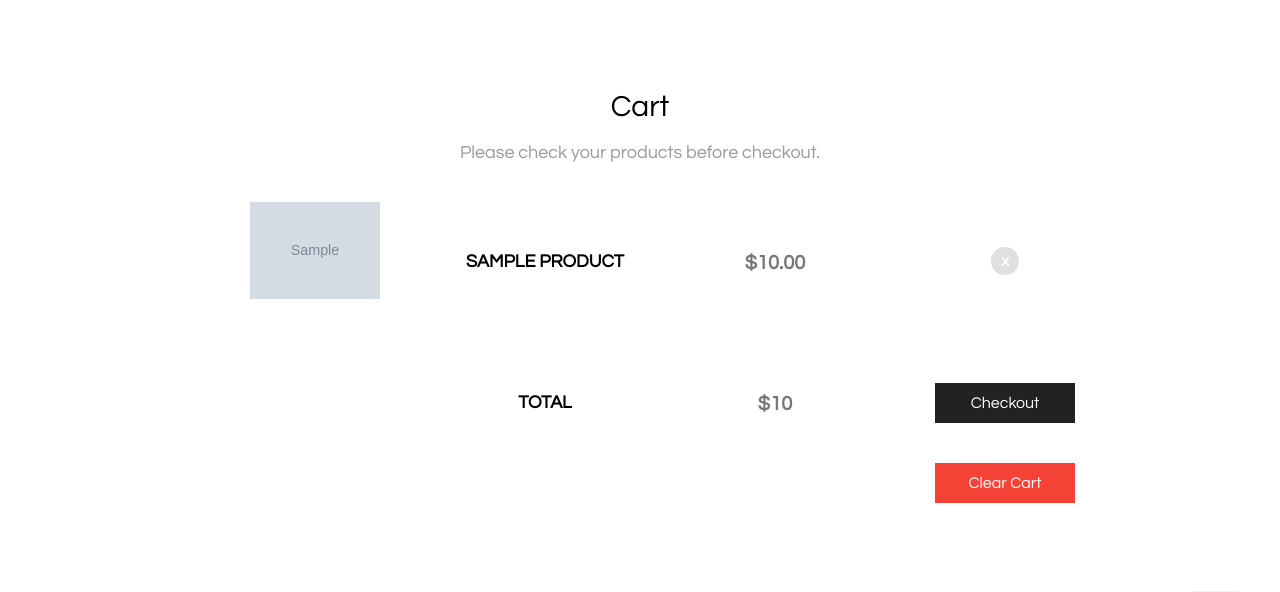
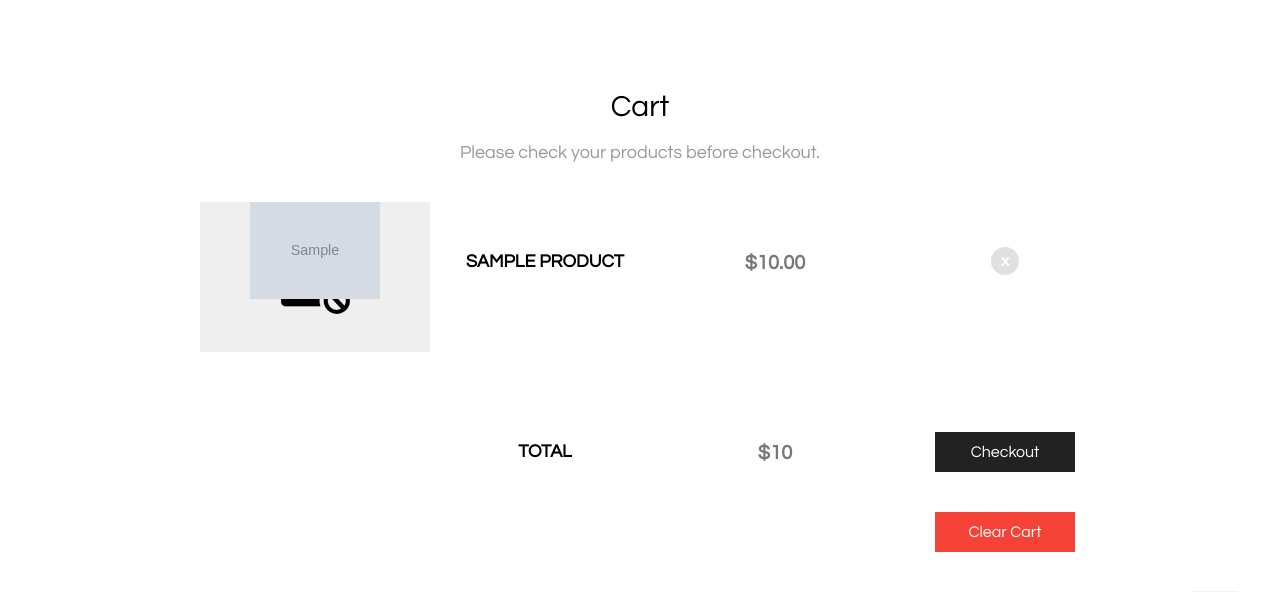
Before and after one commit to hichem2h/coretabs-store, a Django app: page /cart/ in a window 1280 px wide. Shown: the part 99-691 px from the top of the page. Run offline with Django 3.2, Linux system fonts and the light colour scheme; a user stored in the database is signed in; tables that the repository leaves empty hold one stand-in row (values such as "Sample post"); grey boxes marked "Sample" are stand-in pictures; some libraries are stand-ins or nearby versions.

Commit message:
Add fallback images for heroku

```diff
--- a/static/style.css
+++ b/static/style.css
@@ -296,6 +296,12 @@ span.helptext {
     position: relative;
     overflow: hidden;
     background: #efefef;
+    background-image: url("image-not-found.svg");
+    background-repeat: no-repeat;
+    background-position: center;
+    background-size: 30%;
+    width: 290px;
+    height: 335px;
 }
 
 .product-img img{
@@ -384,6 +390,10 @@ span.helptext {
     background: #efefef;
     position: relative;
     overflow: hidden;
+    background-image: url("image-not-found.svg");
+    background-repeat: no-repeat;
+    background-position: center;
+    background-size: 30%;
 }
 
 
@@ -512,6 +522,16 @@ footer p{
     font-size: 20px;
 }
 
+.cart-product-img {
+    background: #efefef;
+    background-image: url("image-not-found.svg");
+    background-repeat: no-repeat;
+    background-position: center;
+    background-size: 30%;
+    width: 290px;
+    height: 150px;
+}
+
 .cart img {
     width: 130px;
 }
--- a/templates/carts/cart.html
+++ b/templates/carts/cart.html
@@ -13,7 +13,7 @@
         <ul>
             {% for product in cart.items.all %}
             <li class="item">
-                <div>
+                <div class="cart-product-img">
                     <img src="{{ product.image.url }}" alt="" />
                 </div>
                 <div>
```
Also changed, not shown: static/image-not-found.svg (added).
